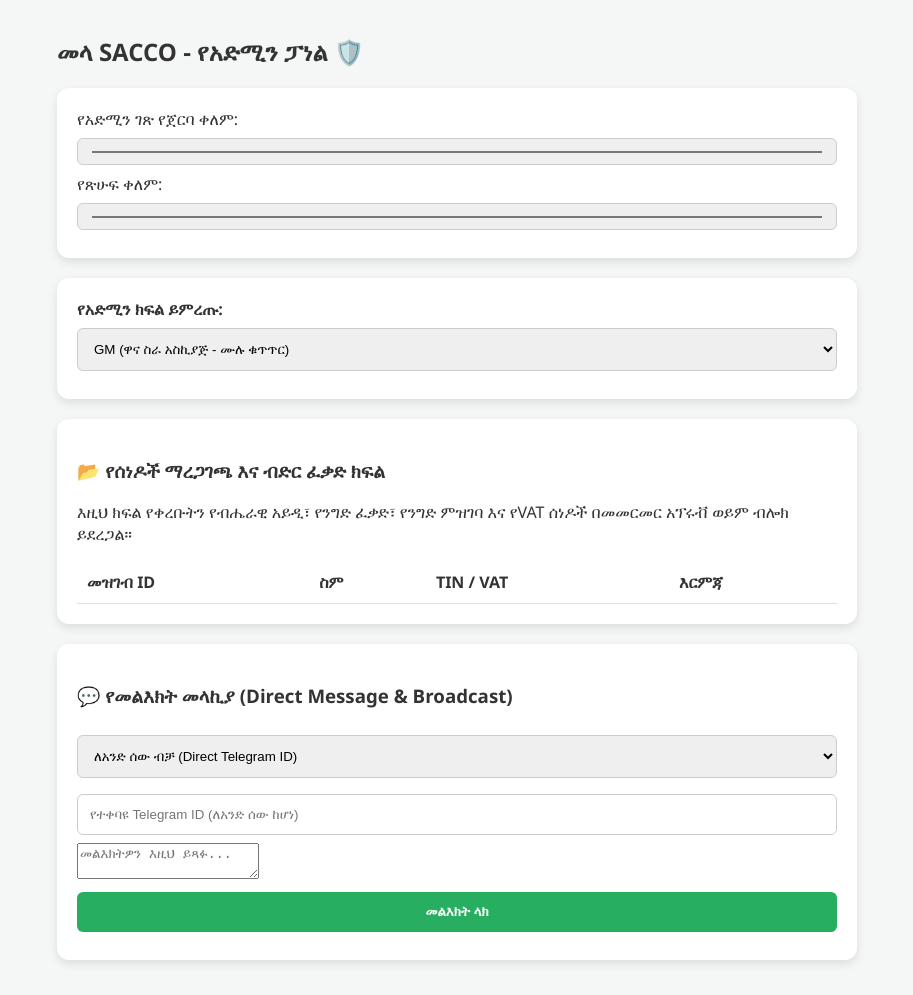
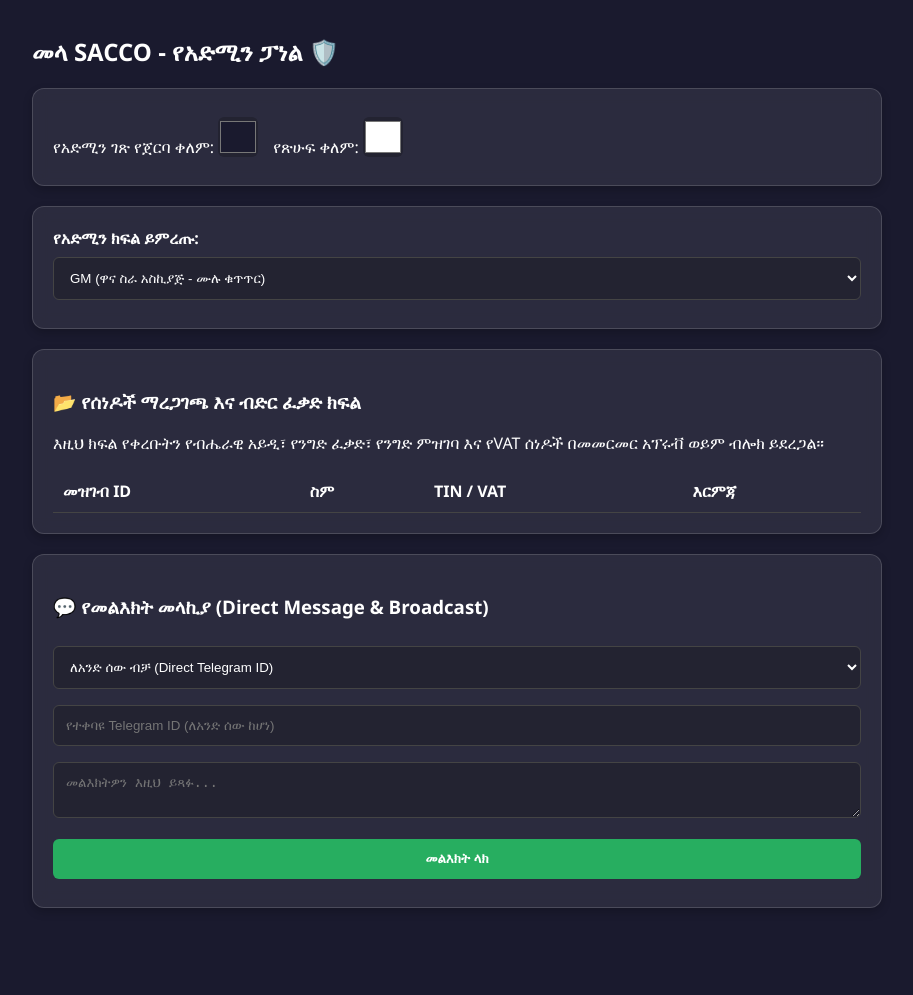
Before and after one commit to gashayeb-spec/mela-sacco-bot, a Flask app: page /admin in a window 1280 px wide. Shown: the whole page, without its empty margins (183-1096 px from the left). After the commit the page ends 908 px from the top, so only its background shows below. Run offline with Flask 3, Linux system fonts and the light colour scheme; lists and menus that the app fills with data are empty.

Commit message:
Update style.css

```diff
--- a/static/css/style.css
+++ b/static/css/style.css
@@ -1,35 +1,14 @@
-:root {
-    --bg-color: #f4f7f6;
-    --card-bg: #ffffff;
-    --text-color: #333333;
-    --primary-color: #27ae60;
-    --danger-color: #e74c3c;
-}
-
-.theme-dark {
-    --bg-color: #1a1a2e;
-    --card-bg: #16213e;
-    --text-color: #ffffff;
-    --primary-color: #0f3460;
-}
-
-.theme-gold {
-    --bg-color: #2c2c2c;
-    --card-bg: #3a3a3a;
-    --text-color: #f1c40f;
-    --primary-color: #d4ac0d;
-}
-
 body {
     margin: 0;
     font-family: 'Segoe UI', Tahoma, Geneva, Verdana, sans-serif;
-    background-color: var(--bg-color);
-    color: var(--text-color);
+    background-color: #1a1a2e;
+    color: #ffffff;
     padding: 15px;
+    transition: background-color 0.3s, color 0.3s;
 }
 
 .container, .admin-container {
-    max-width: 800px;
+    max-width: 850px;
     margin: 0 auto;
 }
 
@@ -38,37 +17,53 @@ header {
     justify-content: space-between;
     align-items: center;
     margin-bottom: 20px;
+    flex-wrap: wrap;
+}
+
+.color-picker-box {
+    display: flex;
+    gap: 15px;
+    align-items: center;
 }
 
 .card {
-    background: var(--card-bg);
+    background: rgba(255, 255, 255, 0.08);
+    backdrop-filter: blur(8px);
+    border: 1px solid rgba(255,255,255,0.15);
     padding: 20px;
     border-radius: 12px;
-    box-shadow: 0 4px 10px rgba(0,0,0,0.1);
+    box-shadow: 0 4px 10px rgba(0,0,0,0.2);
     margin-bottom: 20px;
 }
 
-input, select, button {
+input, select, textarea, button {
     width: 100%;
     padding: 12px;
     margin: 8px 0;
     border-radius: 6px;
-    border: 1px solid #ccc;
+    border: 1px solid #444;
+    background: rgba(0,0,0,0.2);
+    color: inherit;
     box-sizing: border-box;
 }
 
+input[type="color"] {
+    width: 40px;
+    height: 40px;
+    padding: 0;
+    cursor: pointer;
+    border: none;
+}
+
 .btn {
-    background-color: var(--primary-color);
+    background-color: #27ae60;
     color: white;
     font-weight: bold;
     border: none;
     cursor: pointer;
 }
 
-.btn-approve { background-color: #27ae60; color: white; width: auto; }
-.btn-block { background-color: #e74c3c; color: white; width: auto; }
-
-.balance-grid {
+.balance-grid, .finance-stats {
     display: grid;
     grid-template-columns: 1fr 1fr;
     gap: 10px;
@@ -76,7 +71,7 @@ input, select, button {
 }
 
 .box {
-    background: rgba(0,0,0,0.05);
+    background: rgba(0,0,0,0.2);
     padding: 15px;
     border-radius: 8px;
     text-align: center;
@@ -85,12 +80,13 @@ input, select, button {
 table {
     width: 100%;
     border-collapse: collapse;
+    margin-top: 10px;
 }
 
 th, td {
     padding: 10px;
-    border-bottom: 1px solid #ddd;
+    border-bottom: 1px solid #444;
     text-align: left;
 }
 
-.hidden { display: none; }
+.hidden { display: none !important; }
```
